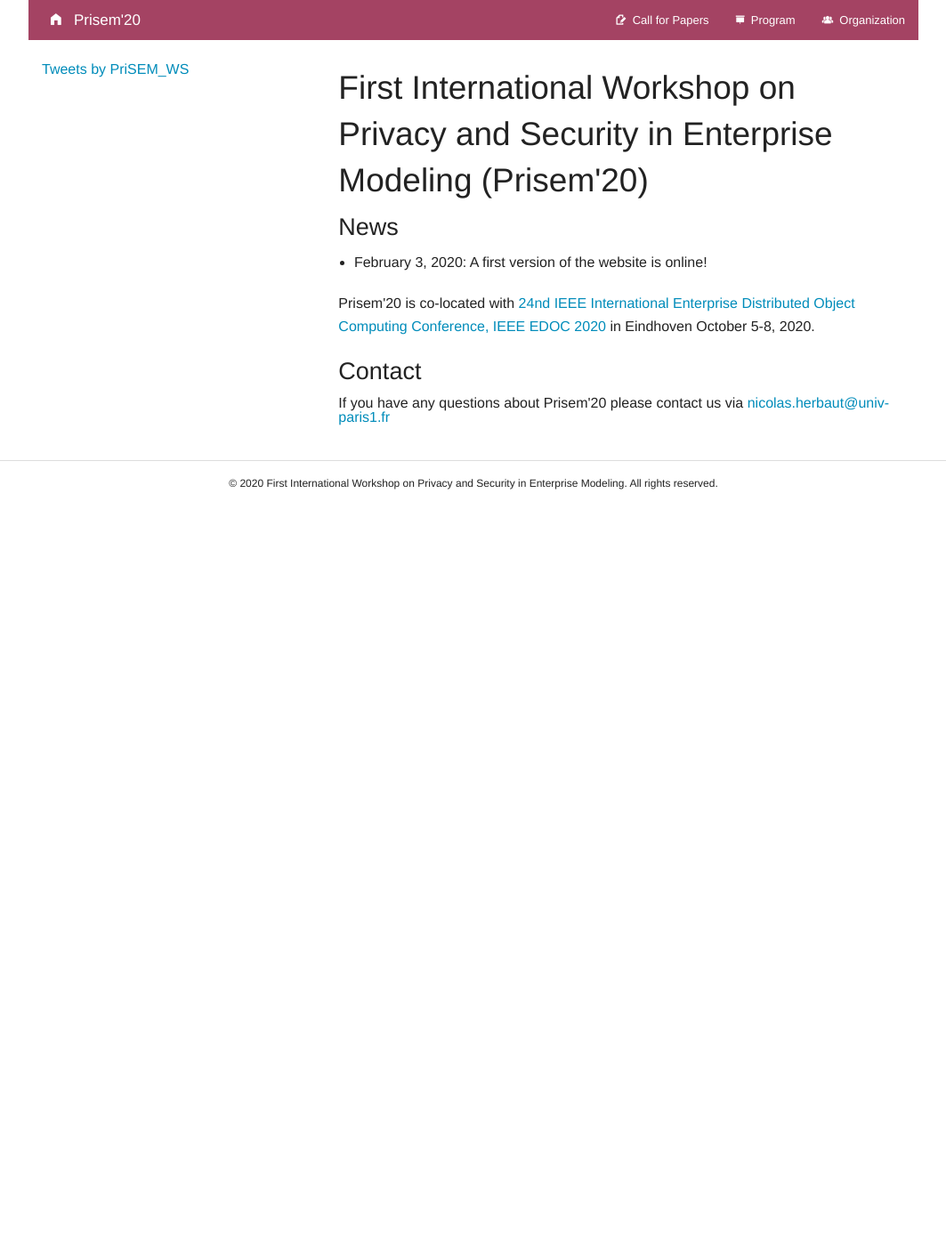
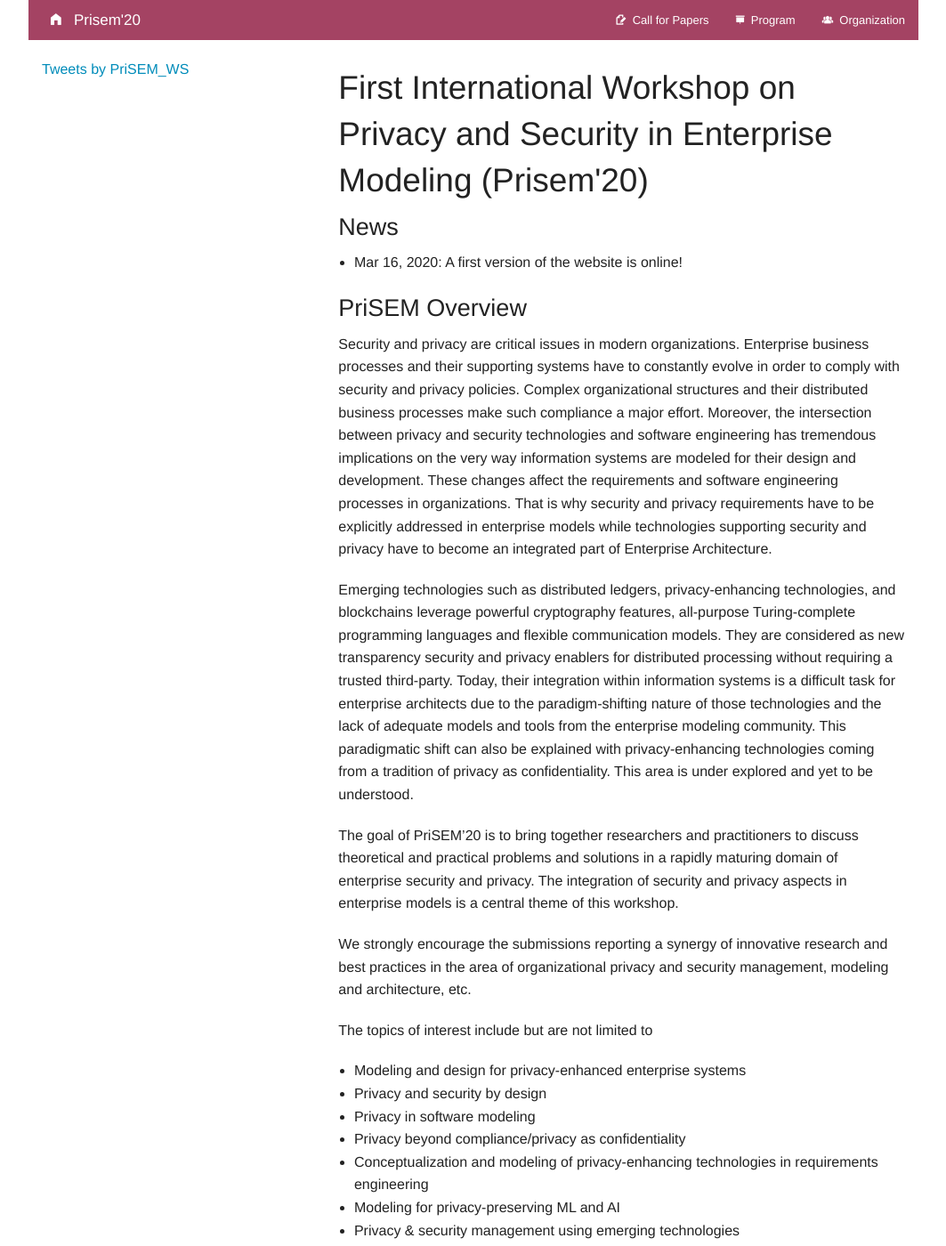
Before and after one commit to prisem-workshop/prisem-workshop.github.io, a Jekyll site: the page built from index.html, in a window 1280 px wide and 1400 px high. Shown: the whole window at 89% size, without its empty margins (108-1171 px from the left). Built offline with Jekyll 4.4.1, drawn with Linux system fonts in a browser that asks for light colours; comment, search, counter and statistics services are not loaded; some of the changed text lies outside the part shown.

Commit message:
update home page

```diff
--- a/index.html
+++ b/index.html
@@ -6,34 +6,36 @@ layout: default
 
 <h3>News</h3>
 <ul>
-	<!-- <li>September 22, 2019: Significant updates to the <a href="program.html#program">program</a> because of
-		extreme weather!</li>
-	<li>August 27, 2019: Keynote by Zhi Jin: <a href="program.html#keynote">abstract and bio</a>.</li>
- 	<li>July 29, 2019: The list of accepted papers is <a href="program.html#accepted">online</a>.</li>
-	<li>June 10, 2019: Workshop date confirmed: September 24 (Tuesday).</li>
-	<li>June 2, 2019: The program committee for AIRE 2019 has been finalized.</li>
-	<li>May 30, 2019: The call for papers has been updated, we are now accepting full papers and position
-		statements, experience reports, and demos. -->
-	<li>February 3, 2020: A first version of the website is online!</li>
+	<li>Mar 16, 2020: A first version of the website is online!</li>
 	</li>
 </ul>
 
-<!-- <h3>AIRE Overview</h3>
-<p>The purpose of this workshop is to explore synergies between Artificial Intelligence (AI) and
-	Requirements Engineering (RE) to improve requirements quality. AIRE aims to strengthen the links between
-	the community, including industry and academia. We welcome submissions in the intersection between RE
-	and AI. The topics of interest include but are not limited to:</p>
+<h3>PriSEM Overview</h3>
+<p>
+Security and privacy are critical issues in modern organizations. Enterprise business processes and their supporting systems have to constantly evolve in order to comply with security and privacy policies. Complex organizational structures and their distributed business processes make such compliance a major effort. Moreover, the intersection between privacy and security technologies and software engineering has tremendous implications on the very way information systems are modeled for their design and development. These changes affect the requirements and software engineering processes in organizations. That is why security and privacy requirements have to be explicitly addressed in enterprise models while technologies supporting security and privacy have to become an integrated part of Enterprise Architecture.
+</p>
+<p>
+Emerging technologies such as distributed ledgers, privacy-enhancing technologies, and blockchains leverage powerful cryptography features, all-purpose Turing-complete programming languages and flexible communication models. They are considered as new transparency security and privacy enablers for distributed processing without requiring a trusted third-party. Today, their integration within information systems is a difficult task for enterprise architects due to the paradigm-shifting nature of those technologies and the lack of adequate models and tools from the enterprise modeling community. This paradigmatic shift can also be explained with privacy-enhancing technologies coming from a tradition of privacy as confidentiality. This area is under explored and yet to be understood.
+</p>
+<p>
+The goal of PriSEM’20 is to bring together researchers and practitioners to discuss theoretical and practical problems and solutions in a rapidly maturing domain of enterprise security and privacy. The integration of security and privacy aspects in enterprise models is a central theme of this workshop.
+</p>
+<p>
+We strongly encourage the submissions reporting a synergy of innovative research and best practices in the area of organizational privacy and security management, modeling and architecture, etc.
+</p>
+<p>The topics of interest include but are not limited to</p>
 <ul>
-	<li>RE quality models and their automation</li>
-	<li>Natural language processing and comprehension</li>
-	<li>Natural language semantics, understanding and generation</li>
-	<li>Machine learning techniques including supervised, unsupervised, and machine-human interactions</li>
-	<li>Artificial neural networks, deep learning</li>
-	<li>Detection of uncertainties and ambiguities</li>
-	<li>Logic-based reasoning techniques</li>
-	<li>Knowledge acquisition and representation</li>
-	<li>Agent based solutions</li>
-	<li>Problem solving and decision making support mechanisms </li>
-	<li>Optimization techniques</li>
-	<li>Automated approaches for prioritization</li>
-</ul> -->
+<li>Modeling and design for privacy-enhanced enterprise systems</li>
+<li>Privacy and security by design</li>
+<li>Privacy in software modeling</li>
+<li>Privacy beyond compliance/privacy as confidentiality </li>
+<li>Conceptualization and modeling of privacy-enhancing technologies in requirements engineering</li>
+<li>Modeling for privacy-preserving ML and AI</li>
+<li>Privacy & security management using emerging technologies </li>
+<li>Privacy & security modeling for enterprise distributed ledger and blockchain solutions</li>
+<li>Privacy & security modeling for enterprise smart contracts</li>
+<li>Privacy & security modeling for enterprise IoT integration</li>
+<li>Privacy & security modeling for Supply-chain</li>
+<li>Practical aspects of privacy & security modeling in the organizations</li>
+<li>Usability of privacy and security in the context of enterprise architecture</li>
+</ul>
```
